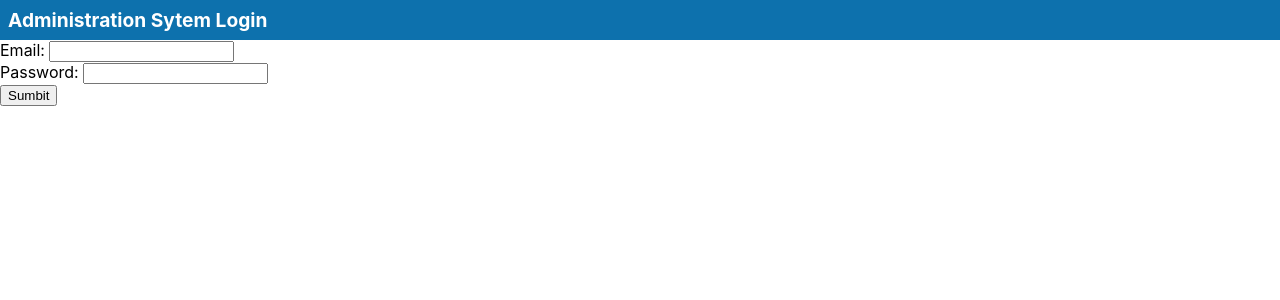
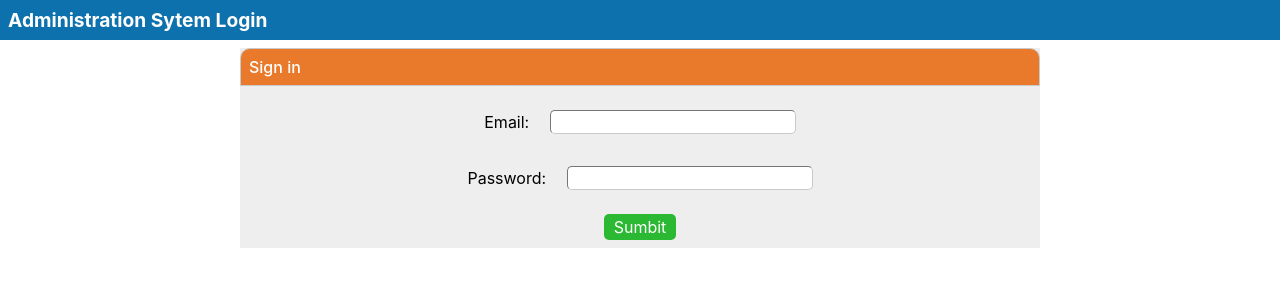
Before and after one commit to barspielberg/ExamSystem, a React (Create React App) app in the folder packages/client/: page / in a window 1280 px wide. Shown: the top 300 px of the page. Built offline with nearby package versions, Linux system fonts and the light colour scheme.

Commit message:
updated login page

```diff
--- /dev/null
+++ b/packages/client/src/components/pages/loginPage/LoginPage.module.scss
@@ -0,0 +1,59 @@
+@import "styles/colors";
+.page{
+  max-width: 800px;
+  margin: auto;
+  background-color: $dark_row;
+  transform-origin: top center;
+  animation: drop 300ms ease-in-out forwards;
+
+  .form{
+    display: flex;
+    flex-direction: column;
+    align-items: center;
+  }
+
+  * {
+      margin: 0.5rem 0;
+    }
+
+  header {
+    padding: 0.5rem;
+    background-color: $primary;
+    color: white;
+    font-weight: 500;
+    border: 1px solid $grey;
+    border-top-left-radius: 10px;
+    border-top-right-radius: 10px;
+  }
+
+  label {
+      text-align: end;
+      padding-inline-end: 1rem;
+      user-select: none;
+    }
+
+  input {
+      font: inherit;
+      max-width: 15rem;
+      border-radius: 5px;
+      border-width: 1px;
+      border-color: $grey;
+      &:focus {
+        outline: none;
+      }
+    }
+
+
+}
+
+@keyframes drop {
+  0% {
+    transform: rotateX(-90deg);
+  }
+  80% {
+    transform: rotateX(15deg);
+  }
+  100% {
+    transform: rotateX(0deg);
+  }
+}
--- a/packages/client/src/components/pages/loginPage/LoginPage.tsx
+++ b/packages/client/src/components/pages/loginPage/LoginPage.tsx
@@ -1,3 +1,4 @@
+import classes from "./LoginPage.module.scss";
 import React, { useState } from "react";
 import { useEffect } from "react";
 import { connect } from "react-redux";
@@ -5,7 +6,7 @@ import { useHistory } from "react-router-dom";
 import { Admin } from "@examsystem/common";
 import { getAdmin } from "../../../redux/actions/adminActions";
 import { RootState } from "../../../redux/reducers/mainReducer";
-import { Header } from "../../uiElements";
+import { Header,Button } from "../../uiElements";
 
 interface ILoginPageProps {
   admin: Admin | null;
@@ -32,8 +33,9 @@ const LoginPage: React.FC<ILoginPageProps> = ({ login, err, admin }) => {
   return (
     <div>
       <Header>Administration Sytem Login</Header>
-      <div>
-        <form>
+      <div className={classes.page}>
+      <header>Sign in</header>
+        <form className={classes.form}>
           <div>
             <label>Email: </label>
             <input
@@ -52,7 +54,8 @@ const LoginPage: React.FC<ILoginPageProps> = ({ login, err, admin }) => {
               onChange={(e) => setPassword(e.target.value)}
             />
           </div>
-          <button onClick={submitForm}>Sumbit</button>
+          {/* <button onClick={submitForm}>Sumbit</button> */}
+          <Button success  onClick={submitForm}>Sumbit</Button>
         </form>
       </div>
       {err && (
--- a/packages/client/src/services/dataService.ts
+++ b/packages/client/src/services/dataService.ts
@@ -26,7 +26,7 @@ class DataService {
   async addQuestion(question: Question, orgId: string) {
     try {
       const res = await server.post('questions/addquestion', { orgId, question });
-      if (res.status === 201) return true;
+      if (res.status === 201) { console.log(res.data.message); return true; }
     } catch (error) {
       console.log(error);
       return false;
```
Also changed, not shown: 1 other file (tests, documents, lock files or other folders).
